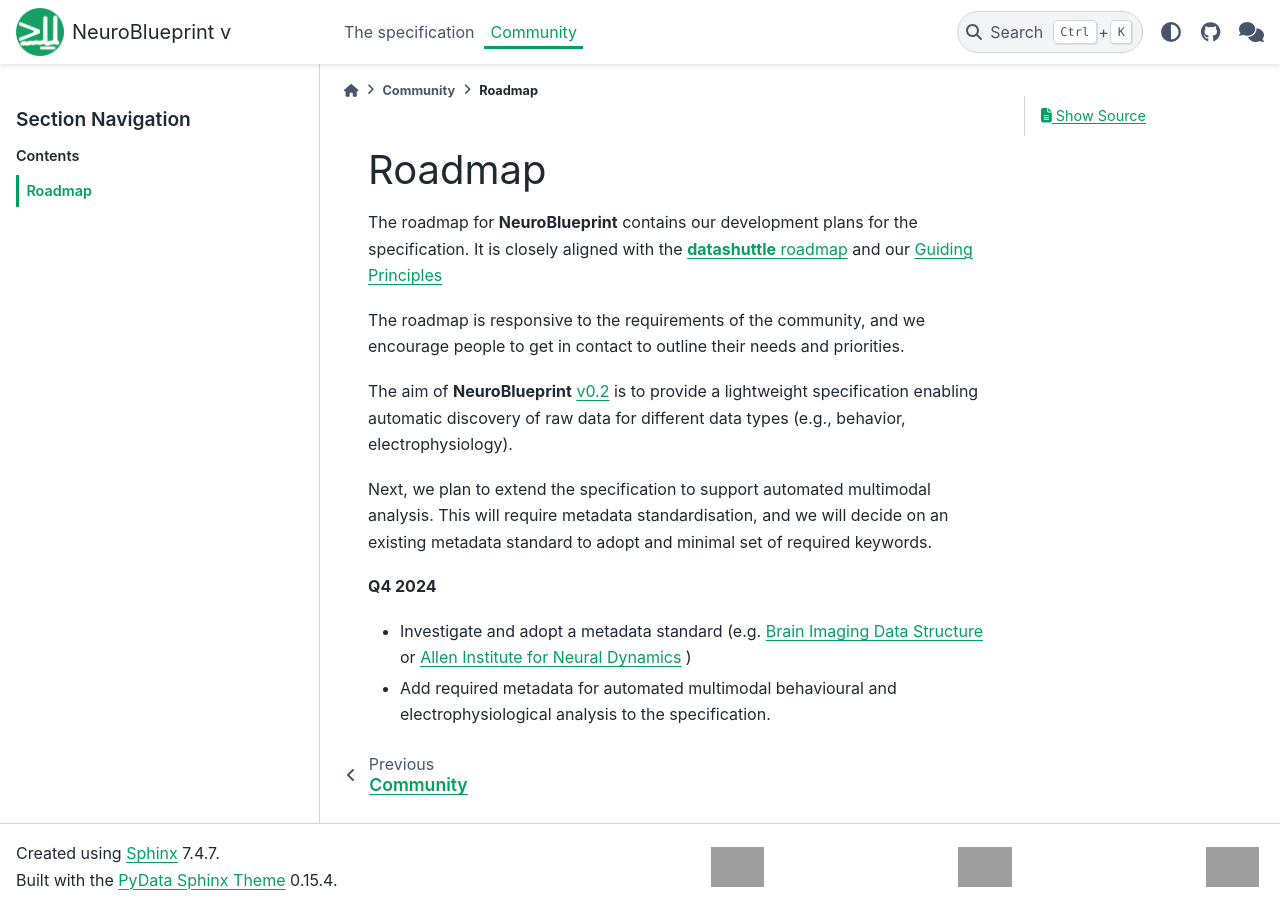
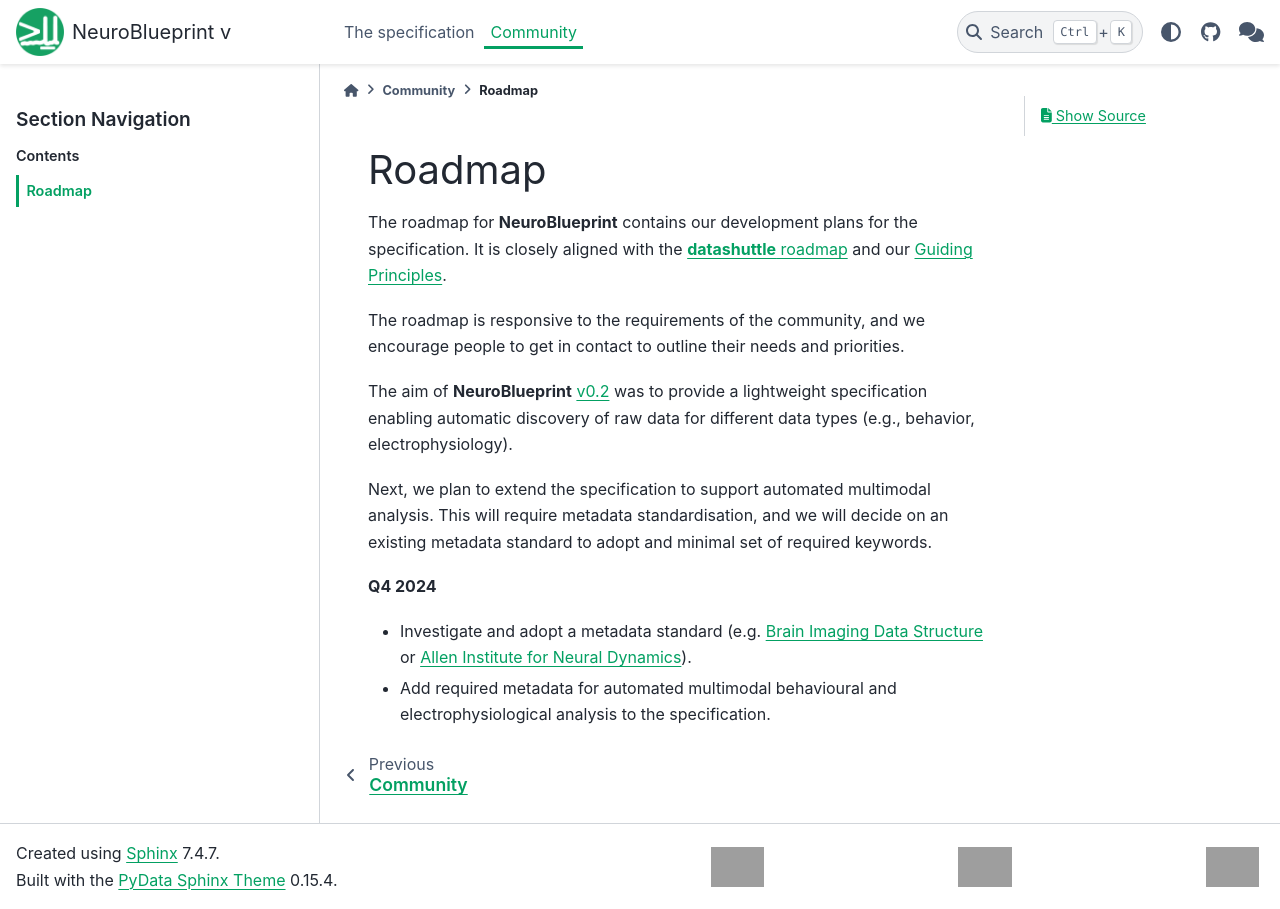
Before and after one commit to neuroinformatics-unit/NeuroBlueprint, a Sphinx documentation site: the page built from docs/source/roadmap.md, in a window 1280 px wide. Built offline with Sphinx 7.4.7 and the PyData theme 0.15.4, drawn with Linux system fonts in a browser that asks for light colours; the version number could not be read and is left out; grey boxes are pictures that could not be loaded.

Commit message:
Add SWC link, small fixes.

```diff
--- a/docs/source/roadmap.md
+++ b/docs/source/roadmap.md
@@ -5,7 +5,7 @@
 It is closely aligned with the
 [**datashuttle** roadmap](https://datashuttle.neuroinformatics.dev/pages/community/roadmap.html)
 and our
-[Guiding Principles](https://datashuttle.neuroinformatics.dev/pages/community/guiding-principles.html)
+[Guiding Principles](https://datashuttle.neuroinformatics.dev/pages/community/guiding-principles.html).
 
 The roadmap is responsive to the requirements
 of the community, and we encourage people to get in
@@ -13,7 +13,7 @@
 
 The aim of **NeuroBlueprint**
 [v0.2](https://github.com/neuroinformatics-unit/NeuroBlueprint/releases)
-is to provide a lightweight specification
+was to provide a lightweight specification
 enabling automatic discovery of raw data for
 different data types (e.g., behavior, electrophysiology).
 
@@ -27,7 +27,6 @@
 - Investigate and adopt a metadata standard (e.g.
 [Brain Imaging Data Structure](https://bids-specification.readthedocs.io/en/stable/derivatives/common-data-types.html)
 or
-[Allen Institute for Neural Dynamics](https://github.com/AllenNeuralDynamics/aind-data-schema)
-)
+[Allen Institute for Neural Dynamics](https://github.com/AllenNeuralDynamics/aind-data-schema)).
 - Add required metadata for automated multimodal behavioural and electrophysiological
 analysis to the specification.
```
Also changed, not shown: docs/source/community.md (+3 -1 lines).
